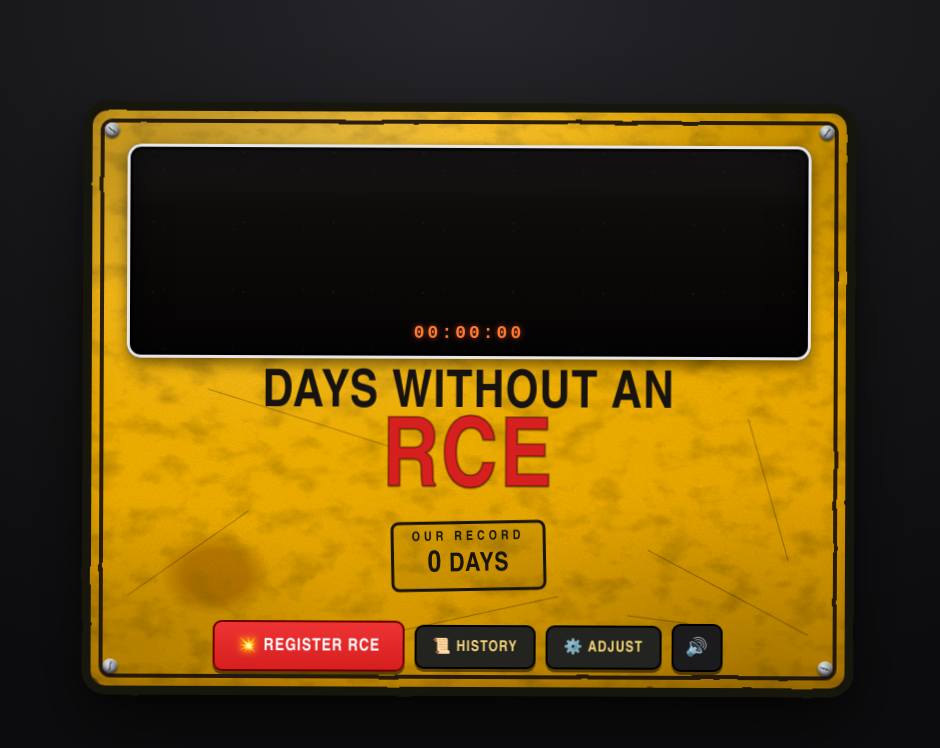
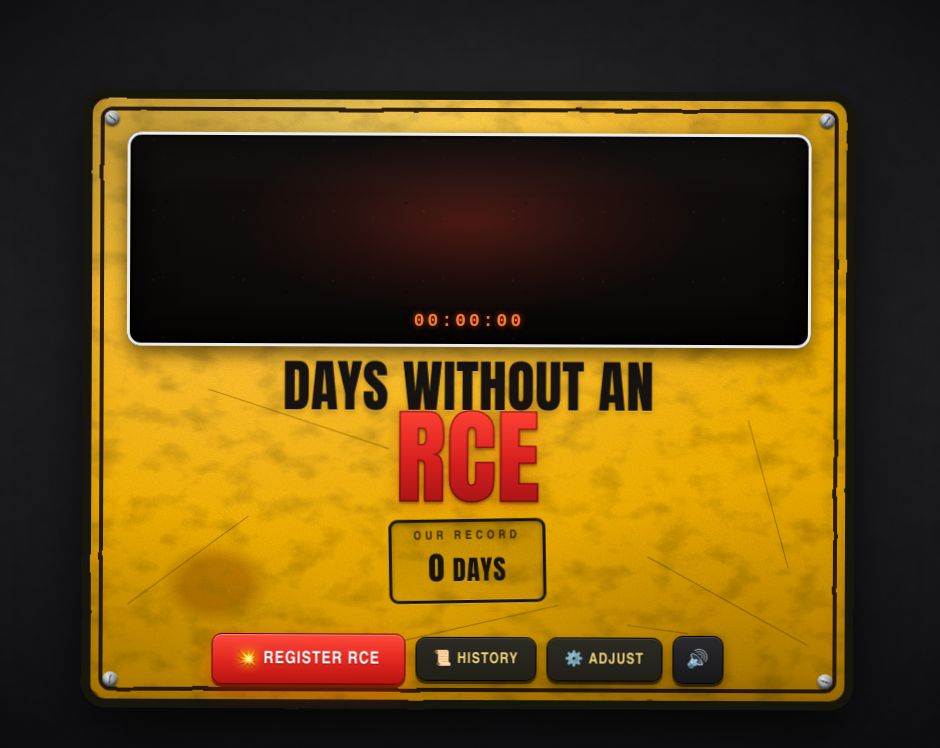
Before and after one commit to thezakman/DWARCE, an Electron app: page renderer/index.html in a window 940 px wide. Drawn offline with Linux system fonts and the light colour scheme; no server answers.

Commit message:
feat(ui): revisão visual — parede com spotlight, tipografia estampada e bloom no LED
- Fundo agora é uma parede industrial: textura de concreto, holofote quente
  atrás da placa e vinheta nas bordas (placa parece montada na parede).
- Tipografia do título mais pesada e estampada (Impact/Haettenschweiler) com
  relevo; 'RCE' com gradiente vermelho, contorno e sombra (efeito 3D).
- Painel LED com luz ambiente vermelha (bloom) pulsando dos dígitos, painel
  mais profundo e borda branca refinada.
- Selo de recorde cravado no metal (deboss), botões com mais profundidade e
  botão de perigo com glow vermelho.
- Amarelo mais rico com melhor iluminação de topo.
- Previews EN/PT regeneradas.

```diff
--- a/renderer/index.html
+++ b/renderer/index.html
@@ -29,6 +29,12 @@
         <feColorMatrix in="n" type="matrix"
           values="0 0 0 0 0  0 0 0 0 0  0 0 0 0 0  0 0 0 .55 0"/>
       </filter>
+      <!-- textura de concreto da parede -->
+      <filter id="concrete">
+        <feTurbulence type="fractalNoise" baseFrequency="0.045 0.05" numOctaves="4" seed="33" stitchTiles="stitch" result="n"/>
+        <feColorMatrix in="n" type="matrix"
+          values="0 0 0 0 0  0 0 0 0 0  0 0 0 0 0  0 0 0 .8 0"/>
+      </filter>
       <!-- manchas de ferrugem grandes e irregulares -->
       <filter id="rust">
         <feTurbulence type="fractalNoise" baseFrequency="0.03 0.045" numOctaves="4" seed="21" result="n"/>
@@ -38,6 +44,13 @@
       </filter>
     </defs>
   </svg>
+
+  <!-- parede industrial de fundo -->
+  <div class="wall" aria-hidden="true">
+    <div class="wall-grain"></div>
+    <div class="spotlight"></div>
+    <div class="vignette"></div>
+  </div>
 
   <main class="stage">
     <div class="sign" id="sign">
@@ -63,6 +76,7 @@
       <div class="sign-inner">
         <!-- Painel LED -->
         <section class="panel" id="panel">
+          <div class="led-bloom" aria-hidden="true"></div>
           <div class="panel-glass" aria-hidden="true"></div>
           <div class="panel-sheen" aria-hidden="true"></div>
           <div class="panel-dust" aria-hidden="true"></div>
--- a/renderer/styles.css
+++ b/renderer/styles.css
@@ -28,15 +28,50 @@ html, body {
 }
 
 body {
+  background: #0b0b0d;
+}
+
+/* ---------------- Parede industrial de fundo ---------------- */
+.wall {
+  position: fixed;
+  inset: 0;
+  z-index: 0;
+  pointer-events: none;
   background:
-    radial-gradient(120% 90% at 50% 0%, #26262b 0%, #141416 55%, #0c0c0e 100%);
+    radial-gradient(90% 70% at 50% 42%, #34343a 0%, #232327 42%, #161619 72%, #0c0c0e 100%);
+}
+/* textura de concreto */
+.wall-grain {
+  position: absolute;
+  inset: -2%;
+  filter: url(#concrete);
+  opacity: .16;
+  mix-blend-mode: overlay;
+}
+/* holofote quente atrás da placa */
+.spotlight {
+  position: absolute;
+  inset: 0;
+  background:
+    radial-gradient(38% 34% at 50% 42%, rgba(255,220,140,.22) 0%, rgba(255,195,100,.1) 45%, transparent 72%),
+    radial-gradient(60% 55% at 50% 40%, rgba(255,210,120,.08) 0%, transparent 70%);
+  mix-blend-mode: screen;
+}
+/* vinheta nas bordas */
+.vignette {
+  position: absolute;
+  inset: 0;
+  background:
+    radial-gradient(120% 100% at 50% 45%, transparent 52%, rgba(0,0,0,.5) 88%, rgba(0,0,0,.72) 100%);
 }
 
 .stage {
+  position: relative;
+  z-index: 1;
   height: 100vh;
   display: grid;
   place-items: center;
-  padding: 26px;
+  padding: 30px;
 }
 
 /* ---------------- Placa amarela (moldura grunge) ---------------- */
@@ -45,14 +80,15 @@ body {
   position: relative;
   width: min(760px, 92vw);
   background:
-    radial-gradient(140% 120% at 30% 10%, #ffce46 0%, var(--yellow) 40%, var(--yellow-deep) 100%);
+    radial-gradient(135% 115% at 32% 6%, #ffd75e 0%, #ffc22e 34%, var(--yellow) 58%, var(--yellow-deep) 100%);
   border-radius: 18px;
   padding: 22px 24px 18px;
   box-shadow:
-    0 34px 70px rgba(0,0,0,.6),
-    0 10px 22px rgba(0,0,0,.45),
-    inset 0 2px 0 rgba(255,255,255,.25),
-    inset 0 -8px 24px rgba(120,70,0,.35);
+    0 44px 90px rgba(0,0,0,.62),
+    0 18px 34px rgba(0,0,0,.5),
+    0 2px 0 rgba(255,255,255,.12),
+    inset 0 3px 1px rgba(255,255,255,.32),
+    inset 0 -10px 28px rgba(120,70,0,.4);
   isolation: isolate;
   animation: signSway 9s ease-in-out infinite;
   transform-origin: 50% -40px;
@@ -224,16 +260,33 @@ body {
 .panel {
   position: relative;
   background:
-    linear-gradient(180deg, #131010 0%, var(--panel-bg) 60%, #050404 100%);
+    radial-gradient(120% 90% at 50% 30%, #17110f 0%, #0c0908 55%, #040303 100%);
   border-radius: 14px;
   padding: 22px 26px 16px;
   margin: 6px 4px 14px;
   box-shadow:
-    inset 0 0 0 3px rgba(255,255,255,.9),   /* borda branca fina (Imagem 1) */
+    inset 0 0 0 3px rgba(255,255,255,.92),   /* borda branca fina (Imagem 1) */
     inset 0 0 0 6px #000,
-    inset 0 10px 40px rgba(0,0,0,.9),
-    0 6px 14px rgba(0,0,0,.5);
+    inset 0 12px 44px rgba(0,0,0,.92),
+    inset 0 -6px 20px rgba(0,0,0,.7),
+    0 8px 18px rgba(0,0,0,.55);
   overflow: hidden;
+}
+
+/* luz ambiente vermelha emanando dos dígitos */
+.led-bloom {
+  position: absolute;
+  inset: 0;
+  z-index: 0;
+  pointer-events: none;
+  background:
+    radial-gradient(46% 60% at 50% 42%, rgba(255,40,25,.28) 0%, rgba(200,20,10,.12) 40%, transparent 72%);
+  mix-blend-mode: screen;
+  animation: bloomPulse 4.2s ease-in-out infinite;
+}
+@keyframes bloomPulse {
+  0%, 100% { opacity: .9; }
+  50% { opacity: .62; }
 }
 
 /* brilho de vidro + scanlines sutis + vinheta */
@@ -361,64 +414,80 @@ body {
 /* ---------------- Tipografia da placa ---------------- */
 
 .headline {
-  margin: 4px 0 2px;
+  margin: 6px 0 2px;
   text-align: center;
   color: var(--ink);
-  font-family: "Arial Narrow", "Oswald", Impact, sans-serif;
+  font-family: "Haettenschweiler", "Impact", "Franklin Gothic Bold", "Arial Narrow", sans-serif;
   font-weight: 800;
-  line-height: .92;
+  line-height: .9;
   text-transform: uppercase;
 }
 .headline .l1 {
   display: block;
-  font-size: clamp(30px, 6.5vw, 52px);
-  letter-spacing: 1px;
+  font-size: clamp(32px, 6.8vw, 56px);
+  letter-spacing: .5px;
+  /* relevo estampado no metal */
+  text-shadow:
+    0 1px 0 rgba(255,255,255,.28),
+    0 -1px 0 rgba(0,0,0,.25),
+    0 3px 5px rgba(90,55,0,.28);
 }
 .headline .l2 {
   display: block;
-  font-size: clamp(52px, 12vw, 96px);
-  letter-spacing: 2px;
+  font-size: clamp(56px, 12.5vw, 104px);
+  letter-spacing: 1px;
   color: var(--danger);
-  -webkit-text-stroke: 2px rgba(0,0,0,.35);
-  text-shadow: 0 2px 0 rgba(0,0,0,.18);
+  background: linear-gradient(180deg, #ff4132 0%, var(--danger) 55%, #a81414 100%);
+  -webkit-background-clip: text;
+  background-clip: text;
+  -webkit-text-fill-color: transparent;
+  -webkit-text-stroke: 1.5px rgba(50,0,0,.45);
+  filter: drop-shadow(0 2px 1px rgba(0,0,0,.35)) drop-shadow(0 4px 8px rgba(150,10,0,.3));
 }
 
 .record {
-  margin: 12px auto 4px;
+  margin: 14px auto 4px;
   width: fit-content;
   display: flex;
   flex-direction: column;
   align-items: center;
   color: var(--ink);
-  background: rgba(0,0,0,.08);
+  background:
+    linear-gradient(180deg, rgba(0,0,0,.16), rgba(0,0,0,.04));
   border: 3px solid var(--ink);
-  border-radius: 8px;
-  padding: 6px 18px;
-  transform: rotate(-1.2deg);
+  border-radius: 9px;
+  padding: 7px 22px 8px;
+  transform: rotate(-1.1deg);
+  box-shadow:
+    inset 0 2px 5px rgba(0,0,0,.28),
+    inset 0 -1px 0 rgba(255,255,255,.22),
+    0 1px 0 rgba(255,255,255,.2);
 }
 .rec-label {
   font-family: "Arial Narrow", Impact, sans-serif;
   font-weight: 700;
-  font-size: 13px;
+  font-size: 12px;
   letter-spacing: 4px;
+  opacity: .82;
 }
 .rec-val {
-  font-family: "Arial Narrow", Impact, sans-serif;
+  font-family: "Haettenschweiler", "Impact", "Arial Narrow", sans-serif;
   font-weight: 800;
-  font-size: 26px;
+  font-size: 27px;
   letter-spacing: 1px;
+  text-shadow: 0 1px 0 rgba(255,255,255,.22);
 }
-.rec-val b { font-size: 30px; }
+.rec-val b { font-size: 32px; }
 
 .tagline {
-  margin: 12px 4px 2px;
+  margin: 13px 4px 2px;
   text-align: center;
   color: var(--ink-soft);
   font-size: 13px;
   font-style: italic;
-  opacity: .85;
+  opacity: .8;
 }
-.tagline b { font-style: normal; }
+.tagline b { font-style: normal; font-weight: 800; }
 
 /* ---------------- Ações ---------------- */
 
@@ -440,27 +509,37 @@ body {
   text-transform: uppercase;
   font-size: 15px;
   color: #fff;
-  background: #1b1b1e;
-  border: 2px solid #000;
-  border-radius: 9px;
-  padding: 10px 16px;
+  background: linear-gradient(180deg, #2a2a2f 0%, #171719 100%);
+  border: 1px solid #000;
+  border-radius: 10px;
+  padding: 11px 17px;
   cursor: pointer;
-  transition: transform .08s ease, filter .15s ease, background .15s ease;
-  box-shadow: 0 3px 0 rgba(0,0,0,.5);
+  transition: transform .08s ease, filter .15s ease, box-shadow .15s ease;
+  box-shadow:
+    inset 0 1px 0 rgba(255,255,255,.14),
+    0 3px 0 rgba(0,0,0,.55),
+    0 6px 12px rgba(0,0,0,.4);
 }
-.btn:hover { filter: brightness(1.18); }
-.btn:active { transform: translateY(2px); box-shadow: 0 1px 0 rgba(0,0,0,.5); }
+.btn:hover { filter: brightness(1.2); transform: translateY(-1px); }
+.btn:active { transform: translateY(2px); box-shadow: inset 0 1px 0 rgba(255,255,255,.1), 0 1px 0 rgba(0,0,0,.55); }
 
 .btn.danger {
-  background: linear-gradient(180deg, #e33 0%, var(--danger) 100%);
-  border-color: #6c0000;
+  background: linear-gradient(180deg, #ff4a3c 0%, #e0261d 55%, #b81411 100%);
+  border-color: #5c0000;
+  color: #fff;
   font-size: 17px;
-  padding: 12px 22px;
+  padding: 13px 24px;
+  text-shadow: 0 1px 1px rgba(0,0,0,.35);
+  box-shadow:
+    inset 0 1px 0 rgba(255,255,255,.35),
+    0 3px 0 rgba(90,0,0,.7),
+    0 8px 20px rgba(220,30,20,.4);
 }
-.btn.danger .boom { filter: drop-shadow(0 0 3px rgba(255,200,0,.8)); }
-.btn.primary { background: linear-gradient(180deg, #2b8a3e, #1f6e30); border-color:#0c3d18; }
-.btn.ghost { background: #23231f; color: #f4d47a; }
-.btn.icon { font-size: 18px; padding: 10px 12px; }
+.btn.danger:hover { box-shadow: inset 0 1px 0 rgba(255,255,255,.4), 0 3px 0 rgba(90,0,0,.7), 0 10px 26px rgba(255,50,30,.55); }
+.btn.danger .boom { filter: drop-shadow(0 0 4px rgba(255,210,0,.9)); }
+.btn.primary { background: linear-gradient(180deg, #37a24d, #1f6e30); border-color:#0c3d18; }
+.btn.ghost { background: linear-gradient(180deg, #2b2b24, #201f18); color: #f4d47a; }
+.btn.icon { font-size: 18px; padding: 11px 13px; }
 .btn.danger-text { color: #ff6b6b; }
 
 /* ---------------- Modais ---------------- */
```
Also changed, not shown: 2 other files.
